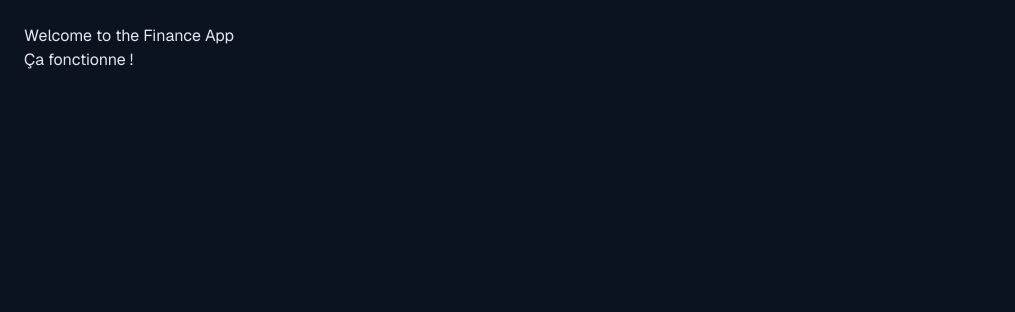
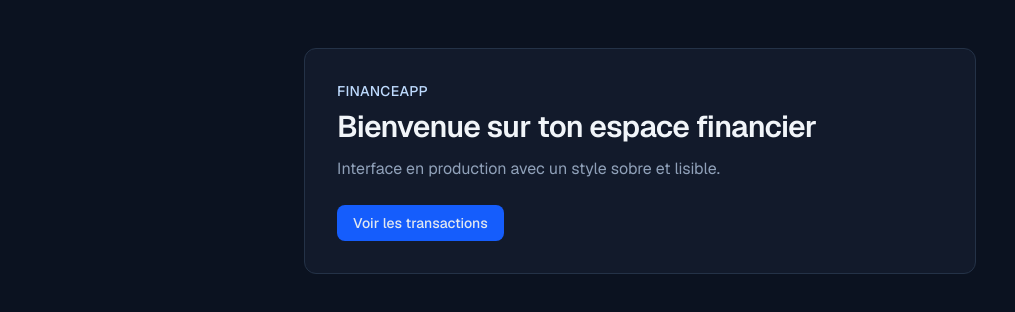
Before and after one commit to matheo-lacerte/FinanceApp, a Next.js app: page / in a window 1280 px wide. Shown: the top 312 px of the page, without its empty margins (0-1015 px from the left). Built offline with nearby package versions, Linux system fonts and the light colour scheme.

Commit message:
Revoit la page d'accueil avec le nouveau style et un accès rapide aux transactions

```diff
--- a/app/page.tsx
+++ b/app/page.tsx
@@ -1,10 +1,21 @@
-import Image from "next/image";
-
 export default function Home() {
   return (
-    <main style={{ padding: 24 }}>
-      <h1>Welcome to the Finance App</h1>
-      <p> Ça fonctionne ! </p>
+    <main className="mx-auto max-w-3xl p-6 md:p-12">
+      <section className="rounded-xl border border-[color:var(--border)] bg-[color:var(--surface)] p-8">
+        <p className="mb-2 text-sm font-medium uppercase tracking-wide text-blue-200">FinanceApp</p>
+        <h1 className="mb-3 text-3xl font-semibold tracking-tight text-slate-100">
+          Bienvenue sur ton espace financier
+        </h1>
+        <p className="mb-6 text-slate-400">
+          Interface en production avec un style sobre et lisible.
+        </p>
+        <a
+          href="/transactions"
+          className="inline-flex rounded-lg bg-blue-600 px-4 py-2 text-sm font-medium text-white transition hover:bg-blue-500"
+        >
+          Voir les transactions
+        </a>
+      </section>
     </main>
   );
 }
```
